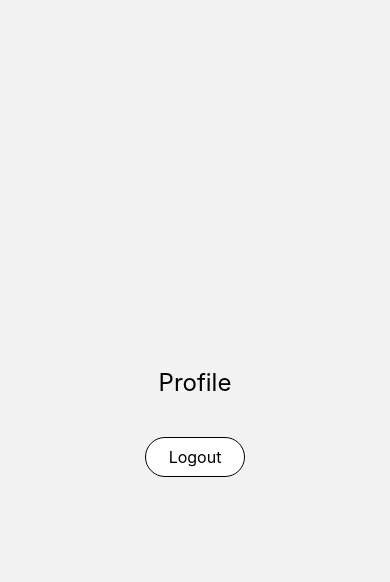
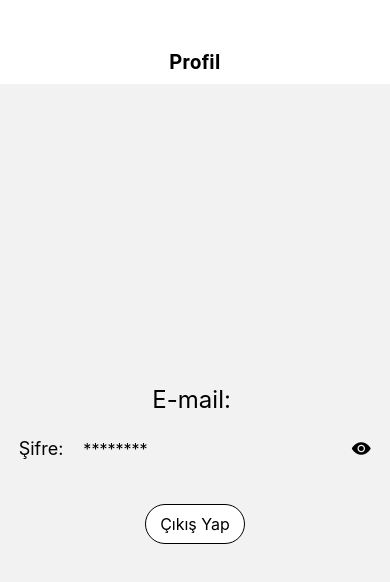
Before and after one commit to Mustafa6900/heatMaps, a React Native app: screen /Profile in a window 390 px wide. Shown: the top 582 px of the page. Built offline with nearby package versions, Linux system fonts and the light colour scheme; no server answers.

Commit message:
Authenction sign out, information is finished!

```diff
--- a/App.js
+++ b/App.js
@@ -2,6 +2,7 @@ import React from 'react';
 import { NavigationContainer } from '@react-navigation/native';
 import { AuthProvider } from './pages/Auth/AuthContext';
 import AuthStack from './pages/Auth/AuthStack';
+import app from './firebaseConfig';
 
 
 const App = () => {
@@ -14,7 +15,6 @@ const App = () => {
       </AuthProvider>
     </NavigationContainer>
   );
-
 };
 
 export default App;
--- /dev/null
+++ b/components/Header.js
@@ -0,0 +1,32 @@
+import React from 'react';
+import { View, Text, StyleSheet } from 'react-native';
+const Header = ({ title }) => {
+  return (
+    <View style={styles.container}>
+
+
+      <Text style={styles.title}>{title}</Text>
+    </View>
+  );
+};
+
+const styles = StyleSheet.create({
+  container: {
+    backgroundColor: 'white',
+    height: "10%",
+    width: '100%',
+    justifyContent: 'center',
+    alignItems: 'center',
+    flexDirection: 'row',
+    position: 'relative',
+  },
+  title: {
+    fontSize: 20,
+    fontWeight: 'bold',
+    fontFamily: 'Roboto',
+    letterSpacing: 0.4,
+    marginTop: 40,
+  },
+});
+
+export default Header;
--- a/pages/Auth/AuthContext.js
+++ b/pages/Auth/AuthContext.js
@@ -19,11 +19,16 @@ export const AuthProvider = ({ children }) => {
     };
   }, []);
 
-
   const signIn = async (email, password) => {
     try {
       const userCredential = await signInWithEmailAndPassword(auth, email, password);
-      setUser(userCredential.user);
+      const { email: userEmail } = userCredential.user;
+
+      setUser({
+        email: userEmail,
+        password: password,
+      });
+
       Alert.alert("Giriş Başarılı", "Hoşgeldiniz");
       navigation.navigate("Tabbar");
     } catch (error) {
@@ -31,10 +36,11 @@ export const AuthProvider = ({ children }) => {
     }
   };
 
+
   const signUp = async (email, password) => {
     try {
       const userCredential = await createUserWithEmailAndPassword(auth, email, password);
-      setUser(userCredential.user);
+      setUser(userCredential.user,password);
       Alert.alert("Kayıt Başarılı", "Hoşgeldiniz");
       navigation.navigate("Tabbar");
     } catch (error) {
@@ -46,6 +52,7 @@ const signOutUser = async () => {
   try {
     await signOut(auth);
     setUser(null);
+    setUserInformation(null);
     Alert.alert("Çıkış Başarılı", "Tekrar görüşmek üzere");
     navigation.navigate("Login");
   } catch (error) {
@@ -54,7 +61,7 @@ const signOutUser = async () => {
 };
 
   return (
-    <AuthContext.Provider value={{ user, signIn, signUp, signOutUser }}>
+    <AuthContext.Provider value={{ user,signIn, signUp, signOutUser }}>
       {children}
     </AuthContext.Provider>
   );
--- a/pages/Auth/AuthStack.js
+++ b/pages/Auth/AuthStack.js
@@ -11,7 +11,6 @@ const Stack = createStackNavigator();
 
 const AuthStack = () => {
   const { user } = useAuth();
-  console.log(user);
 
   return (
     <Stack.Navigator  screenOptions={{headerShown: false,navigationBarHidden: true}}>
--- a/pages/Auth/LoginScreen.jsx
+++ b/pages/Auth/LoginScreen.jsx
@@ -2,12 +2,13 @@ import React, { useState } from 'react';
 import { View, Text, TextInput, TouchableOpacity, StyleSheet } from 'react-native';
 import { Ionicons } from '@expo/vector-icons';
 import { useAuth } from './AuthContext';
+import Header from '../../components/Header';
 
 const LoginScreen = ({ navigation }) => {
   const [email, setEmail] = useState('');
   const [password, setPassword] = useState('');
   const [isPasswordVisible, setIsPasswordVisible] = useState(false); // Parolanın görünürlüğünü yönet
-  const { signIn,user } = useAuth();
+  const { signIn } = useAuth();
 
   const handleLogin = async () => {
     signIn(email, password);
@@ -19,7 +20,9 @@ const LoginScreen = ({ navigation }) => {
 
   return (
     <View style={styles.container}>
-      <Text style={styles.title}>Login</Text>
+      <Header title="Giriş" />
+      <View style={styles.inputContainer}>
+      <Text style={styles.title}>Hoş Geldiniz</Text>
       <TextInput
         style={styles.input}
         placeholder="Email"
@@ -29,7 +32,7 @@ const LoginScreen = ({ navigation }) => {
       <View style={styles.passwordInputContainer}>
         <TextInput
           style={styles.passwordInput}
-          placeholder="Password"
+          placeholder="Şifre"
           secureTextEntry={!isPasswordVisible} // Parola gizli mi?
           value={password}
           onChangeText={setPassword}
@@ -43,11 +46,12 @@ const LoginScreen = ({ navigation }) => {
         </TouchableOpacity>
       </View>
       <TouchableOpacity style={styles.buttonLogin} onPress={handleLogin}>
-        <Text style={styles.buttonTextLogin}>Login</Text>
+        <Text style={styles.buttonTextLogin}>Giriş</Text>
       </TouchableOpacity>
       <TouchableOpacity onPress={() => navigation.navigate('Register')}>
-        <Text style={styles.buttonTextRegister}>Register</Text>
+        <Text style={styles.buttonTextRegister}>Kayıt Ol</Text>
       </TouchableOpacity>
+    </View>
     </View>
   );
 };
@@ -55,8 +59,12 @@ const LoginScreen = ({ navigation }) => {
 const styles = StyleSheet.create({
   container: {
     flex: 1,
-    justifyContent: 'center',
+  },
+  inputContainer: {
+
     alignItems: 'center',
+    marginTop: 'auto',
+    marginBottom: 'auto',
   },
   title: {
     fontSize: 24,
--- a/pages/Auth/RegisterScreen.jsx
+++ b/pages/Auth/RegisterScreen.jsx
@@ -3,6 +3,7 @@ import { View, Text, TextInput, TouchableOpacity, StyleSheet, Alert } from 'reac
 import { useAuth } from './AuthContext';
 import { Ionicons } from '@expo/vector-icons';
 import BackButton from '../../components/BackButton';
+import Header from '../../components/Header';
 
 const RegisterScreen = ({ navigation }) => {
   const [email, setEmail] = useState('');
@@ -30,8 +31,10 @@ const RegisterScreen = ({ navigation }) => {
 
   return (
     <View style={styles.container}>
+      <Header title="Kayıt" />
       <BackButton/>
-      <Text style={styles.title}>Register</Text>
+      <View style={styles.inputContainer}>
+      <Text style={styles.title}>Üyelik İşlemleri</Text>
       <TextInput
         style={styles.input}
         placeholder="Email"
@@ -41,7 +44,7 @@ const RegisterScreen = ({ navigation }) => {
       <View style={styles.passwordInput}>
         <TextInput
           style={styles.passwordTextInput}
-          placeholder="Password"
+          placeholder="Şifre"
           secureTextEntry={!showPassword} // Parola gizli mi?
           value={password}
           onChangeText={setPassword}
@@ -50,12 +53,13 @@ const RegisterScreen = ({ navigation }) => {
           style={styles.passwordToggle}
           onPress={() => setShowPassword(!showPassword)} // Görünürlük durumunu tersine çevir
         >
-          <Ionicons name={!showPassword ? 'eye-off' : 'eye'} size={24} color="black" />
+          <Ionicons name={!showPassword ? 'eye-off' : 'eye'} size={18} color="black" />
         </TouchableOpacity>
       </View>
       <TouchableOpacity style={styles.button} onPress={handleSignUp}>
-        <Text style={styles.buttonText}>Register</Text>
+        <Text style={styles.buttonText}>Kayıt Ol</Text>
       </TouchableOpacity>
+    </View>
     </View>
   );
 };
@@ -63,8 +67,11 @@ const RegisterScreen = ({ navigation }) => {
 const styles = StyleSheet.create({
   container: {
     flex: 1,
-    justifyContent: 'center',
+  },
+  inputContainer: {
     alignItems: 'center',
+    marginTop: 'auto',
+    marginBottom: 'auto',
   },
   title: {
     fontSize: 24,
--- a/pages/Home/HeatMapScreen.jsx
+++ b/pages/Home/HeatMapScreen.jsx
@@ -1,11 +1,11 @@
 import React from 'react';
 import { View, Text, Button, StyleSheet } from 'react-native';
-
+import Header from '../../components/Header';
 const HeatMap = ({ navigation }) => {
 
   return (
     <View style={styles.container}>
-      <Text style={styles.title}>Heat Map</Text>
+      <Header title="HeatMap" />
     </View>
   );
 };
@@ -13,8 +13,6 @@ const HeatMap = ({ navigation }) => {
 const styles = StyleSheet.create({
   container: {
     flex: 1,
-    justifyContent: 'center',
-    alignItems: 'center',
   },
   title: {
     fontSize: 24,
--- a/pages/Home/ProfileScreen.jsx
+++ b/pages/Home/ProfileScreen.jsx
@@ -1,18 +1,71 @@
-import React from 'react';
-import { View, Text, TouchableOpacity, StyleSheet } from 'react-native';
+import React, { useState } from 'react';
+import { View, Text, TouchableOpacity, StyleSheet, Alert, BackHandler, TextInput } from 'react-native';
 import { useAuth } from '../Auth/AuthContext';
+import { useFocusEffect } from '@react-navigation/native';
+import { Ionicons } from '@expo/vector-icons';
+import Header from '../../components/Header';
 
 const ProfileScreen = ({ navigation }) => {
-  const { signOutUser } = useAuth();
+  const { signOutUser, user } = useAuth();
+  const [showPassword, setShowPassword] = useState(false);
+  console.log(user);
+
+  useFocusEffect(
+    React.useCallback(() => {
+      BackHandler.addEventListener('hardwareBackPress', onBackPress);
+      return () => {
+        BackHandler.removeEventListener('hardwareBackPress', onBackPress);
+      };
+    }, [])
+  );
+  const onBackPress = () => {
+    Alert.alert(
+      'Çıkış yapmak istiyor musunuz?',
+      '',
+      [
+        { text: 'Hayır', style: 'cancel', onPress: () => {} },
+        {
+          text: 'Evet',
+          onPress: () => {
+            signOutUser();
+          },
+        },
+      ],
+      { cancelable: true }
+    );
+    return true;
+  };
+
+  const togglePasswordVisibility = () => {
+    setShowPassword(!showPassword);
+  };
 
   return (
     <View style={styles.container}>
-      <Text style={styles.title}>Profile</Text>
-
+      <Header title="Profil" />
+      <View style={styles.information}>
+      <Text style={styles.title}>E-mail: {user?.email}</Text>
+      <View style={styles.passwordContainer}>
+        <Text style={styles.passwordLabel}>Şifre:</Text>
+        <TextInput
+          style={styles.passwordInput}
+          value={showPassword ? user?.password : '********'}
+          editable={false}
+        />
+        <TouchableOpacity onPress={togglePasswordVisibility} style={styles.showPasswordButton}>
+          <Ionicons
+            name={showPassword ? 'eye-off' : 'eye'}
+            size={18}
+            color="black"
+            style={styles.showPasswordIcon}
+          />
+        </TouchableOpacity>
+      </View>
       <View>
-        <TouchableOpacity style={styles.button} onPress={signOutUser}>
-          <Text style={styles.buttonText}>Logout</Text>
+        <TouchableOpacity style={styles.button} onPress={onBackPress}>
+          <Text style={styles.buttonText}>Çıkış Yap</Text>
         </TouchableOpacity>
+      </View>
       </View>
     </View>
   );
@@ -21,13 +74,41 @@ const ProfileScreen = ({ navigation }) => {
 const styles = StyleSheet.create({
   container: {
     flex: 1,
-    justifyContent: 'center',
     alignItems: 'center',
   },
+  information: {
+    marginTop: "auto",
+    marginBottom: "auto",
+    alignItems: 'center',
+  },
+
   title: {
     fontSize: 24,
     marginBottom: 20,
     color: 'black',
+  },
+  passwordContainer: {
+    flexDirection: 'row',
+    alignItems: 'center',
+    marginBottom: 20,
+  },
+  passwordLabel: {
+    fontSize: 18,
+    marginRight: 10,
+
+  },
+  passwordInput: {
+    fontSize: 16,
+    borderRadius: 5,
+    paddingHorizontal: 10,
+    paddingVertical: 5,
+
+  },
+  showPasswordButton: {
+    marginLeft: 10,
+  },
+  showPasswordIcon: {
+    fontSize: 20,
   },
   button: {
     marginTop: 20,
--- a/pages/Tabbar.jsx
+++ b/pages/Tabbar.jsx
@@ -2,7 +2,7 @@ import React from 'react';
 import { createBottomTabNavigator } from '@react-navigation/bottom-tabs';
 import ProfileScreen from './Home/ProfileScreen';
 import HeatmapScreen from './Home/HeatMapScreen';
-import { Ionicons } from '@expo/vector-icons'; // Expo Icons kullanmak için
+import { Ionicons } from '@expo/vector-icons';
 
 const Tab = createBottomTabNavigator();
 
@@ -10,7 +10,7 @@ const Tabbar = () => {
   return (
     <Tab.Navigator
       screenOptions={({ route }) => ({
-        tabBarIcon: ({ focused, color, size }) => {
+        tabBarIcon: ({ focused }) => {
           let iconName;
 
           if (route.name === 'Profile') {
@@ -19,14 +19,10 @@ const Tabbar = () => {
             iconName = focused ? 'map' : 'map-outline';
           }
 
-          return <Ionicons name={iconName} size={size} color={color} />;
+          return <Ionicons name={iconName} size={30} color={"black"} />;
         },
         headerShown: false,
         tabBarShowLabel: false,
-        activeTintColor: 'black',
-        inactiveTintColor: 'gray',
-
-
       })}
     >
       <Tab.Screen name="Profile" component={ProfileScreen} />
```
